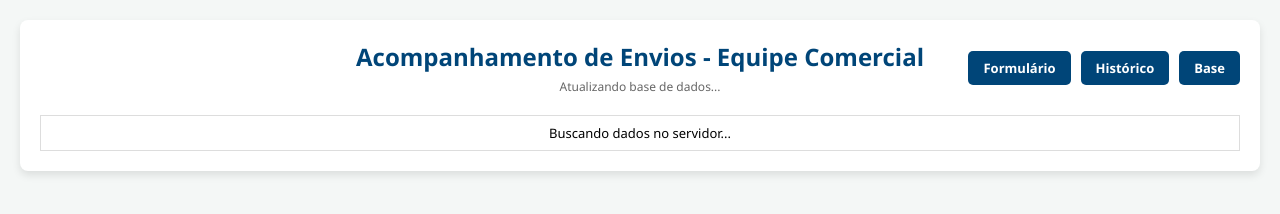
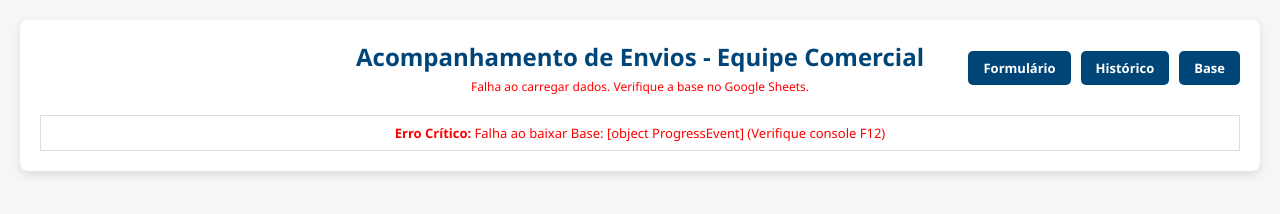
Before and after one commit to jeffersonwhitney/acomp_analistas-site, a plain HTML site: page index.html in a window 1280 px wide. Drawn offline with nearby package versions, Linux system fonts and the light colour scheme; no server answers.

Commit message:
tratamento de erros

```diff
--- a/index.html
+++ b/index.html
@@ -181,8 +181,27 @@
 
         async function carregarDados() {
             try {
-                const reqBase = new Promise(resolve => Papa.parse(urlBase, { download: true, header: false, skipEmptyLines: true, complete: resolve }));
-                const reqForms = new Promise(resolve => Papa.parse(urlForms, { download: true, header: true, skipEmptyLines: true, complete: resolve }));
+                document.getElementById("texto-atualizacao").innerText = "Buscando base de dados...";
+
+                const reqBase = new Promise((resolve, reject) => {
+                    Papa.parse(urlBase, {
+                        download: true,
+                        header: false,
+                        skipEmptyLines: true,
+                        complete: resolve,
+                        error: (err) => reject(new Error("Falha ao baixar Base: " + err.message))
+                    });
+                });
+
+                const reqForms = new Promise((resolve, reject) => {
+                    Papa.parse(urlForms, {
+                        download: true,
+                        header: true,
+                        skipEmptyLines: true,
+                        complete: resolve,
+                        error: (err) => reject(new Error("Falha ao baixar Forms: " + err.message))
+                    });
+                });
 
                 const [resBase, resForms] = await Promise.all([reqBase, reqForms]);
                 processarDados(resBase.data, resForms.data);
@@ -195,9 +214,10 @@
                 document.getElementById("texto-atualizacao").style.color = "#666";
 
             } catch (error) {
-                console.error("Erro:", error);
-                document.getElementById("texto-atualizacao").innerText = "Falha ao atualizar dados. Tentando novamente no próximo ciclo.";
+                console.error("Erro detalhado no carregamento:", error);
+                document.getElementById("texto-atualizacao").innerText = "Falha ao carregar dados. Verifique a base no Google Sheets.";
                 document.getElementById("texto-atualizacao").style.color = "red";
+                document.getElementById("corpo-tabela").innerHTML = `<tr><td colspan="22" style="text-align: center; color: red;"><b>Erro Crítico:</b> ${error.message} (Verifique console F12)</td></tr>`;
             }
         }
 
```
